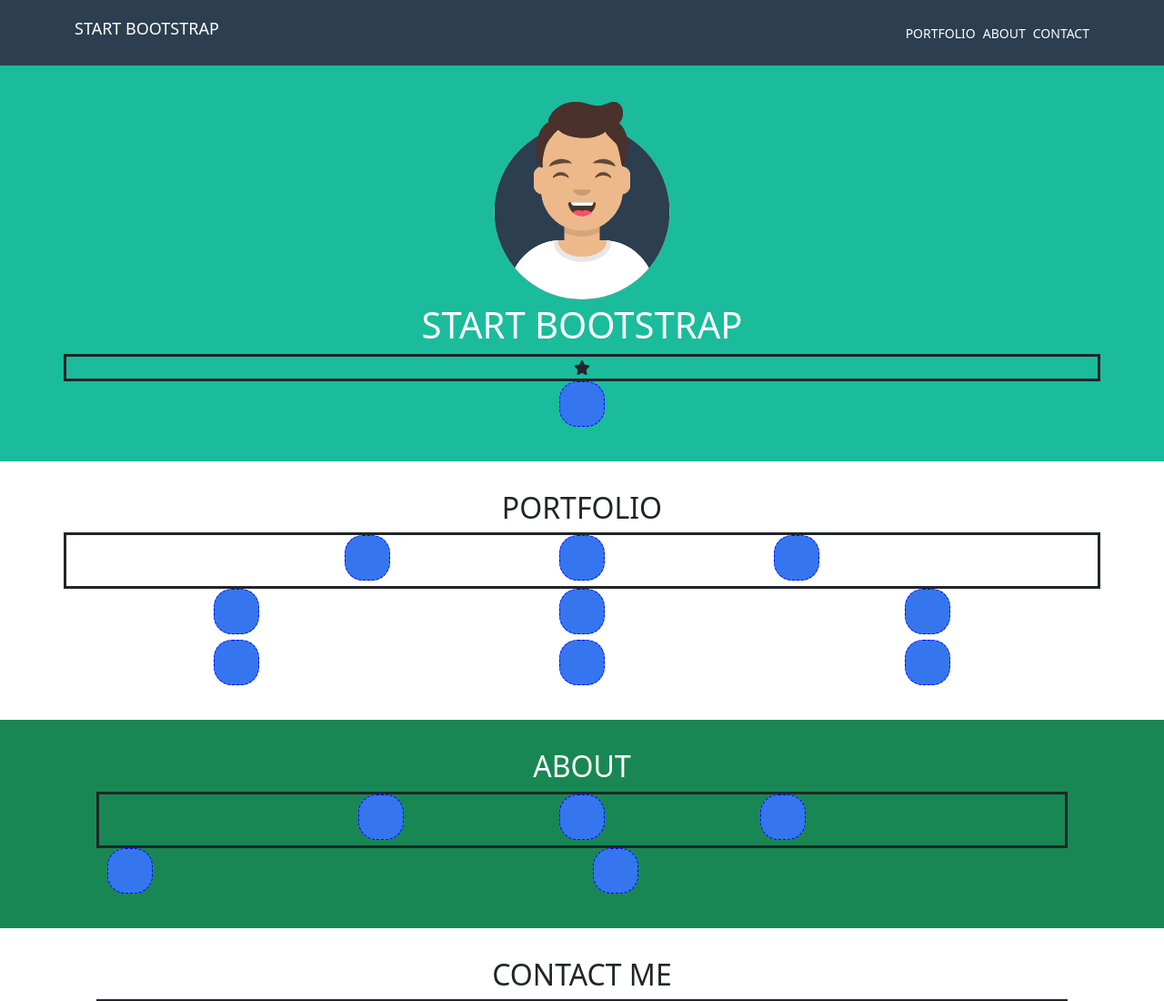
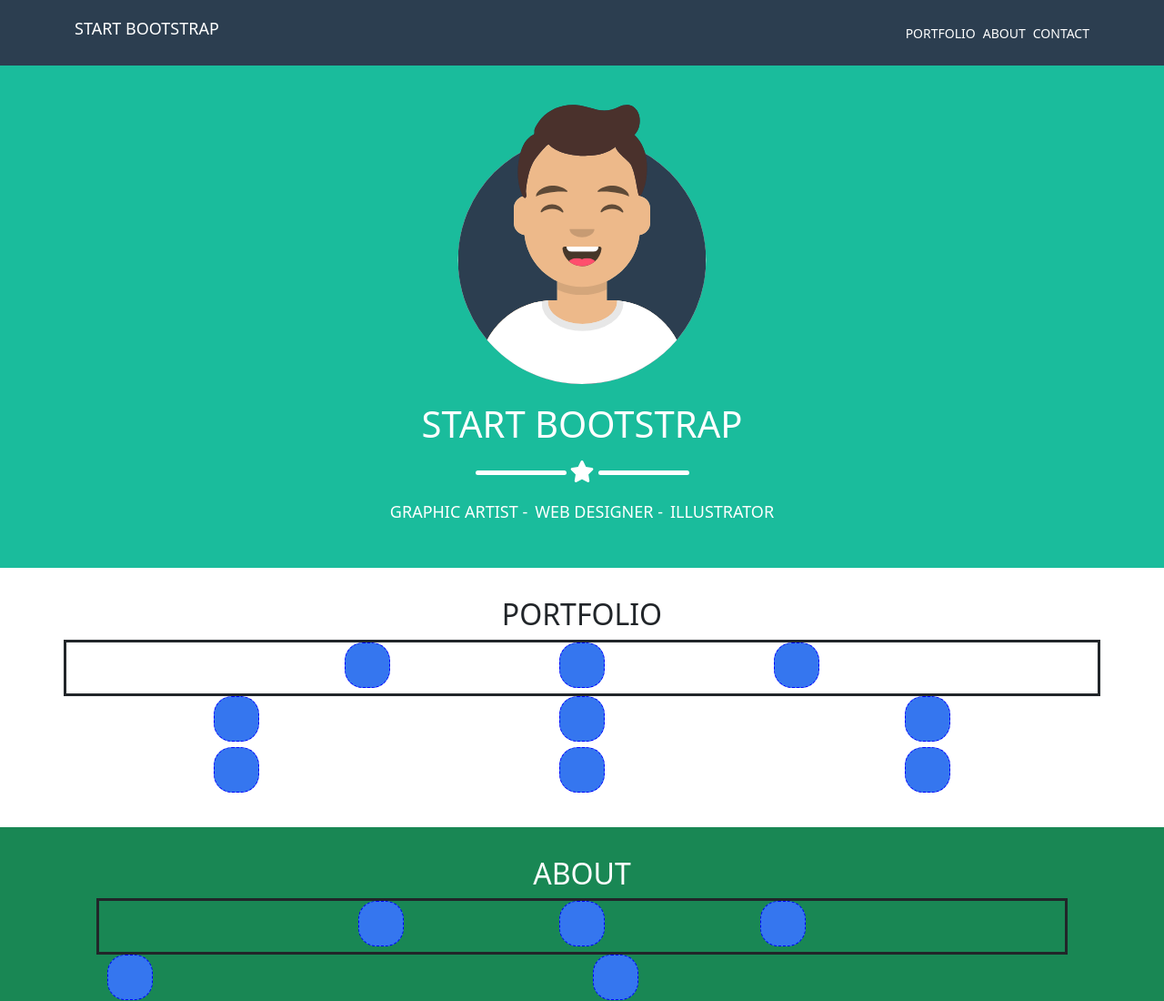
Before and after one commit to Ciaowilly3/html-css-bootstrap-freelancer, a plain HTML site: page index.html in a window 1280 px wide. Shown: the top 1100 px of the page at 91% size. Drawn offline with nearby package versions, Linux system fonts and the light colour scheme.

Commit message:
jumbotron

```diff
--- a/css/media-style.css
+++ b/css/media-style.css
@@ -1,11 +1,15 @@
 @media screen and (min-width:576px) {
     .avatar-container{
-        flex-basis: 25%;
+        flex-basis: 30%;
+        max-width: 300px;
+    }
+
+    .bar-container{
+        flex-basis: 15%;
+        max-width: 100px;
     }
 }
 
 @media screen and (min-width:992px) {
-    .avatar-container{
-        flex-basis: 19%;
-    }
+
 }
--- a/css/style.css
+++ b/css/style.css
@@ -14,6 +14,12 @@
     border-radius: 20px;
     background-color: rgb(53, 118, 239);;
 }
+
+
+.bg-my-primary{
+    background-color: var(--var-primary-color);
+}
+/* STILI DELL'HEADER */
 
 header{
     background-color: var(--var-secondary-color);
@@ -36,18 +42,49 @@ header nav ul li a{
     text-decoration: none;
 }
 
+
+/* STILI DEL MAIN */
+
+/* PRIMA SEZIONE */
 section{
     padding: 32px 0;
 }
 
-.bg-my-primary{
-    background-color: var(--var-primary-color);
+h1{
+    margin: 16px 0;
 }
 
 .avatar-container{
     flex-basis: 60%;
 }
 
+.bar-container{
+    flex-basis: 10%;
+}
+
+.white-bar{
+    width: 100%;
+    height: 5px;
+    background-color: white;
+    border-radius: 4px;
+    display:block;
+    margin: auto 0;
+}
+
+.star-container i{
+    color: white;
+    font-size: 24px;
+    margin: 0 4px;
+}
+
+main .ul-container ul li a{
+    font-size: 18px;
+    color: white;
+    text-decoration: none;
+}
+
+
+
 .copyright{
     background-color: midnightblue;
 }
--- a/index.html
+++ b/index.html
@@ -66,23 +66,23 @@
 
                     </div>
 
-                    <!-- row con striscie e stellina probabilmente da sistemare -->
+                    <!-- div con striscie e stellina probabilmente da sistemare -->
 
-                    <div class="row border border-3 border-dark justify-content-center">
+                    <div class="d-flex justify-content-center align-items-center mb-3">
 
-                        <div class="col-2 col-sm-3 text-center">
+                        <div class="bar-container lh-1">
                             <div class="white-bar">
 
                             </div>
                         </div>
 
-                        <div class="col-2 text-center">
+                        <div class="text-center">
                             <div class="star-container">
                                 <i class="fa-solid fa-star"></i>
                             </div>
                         </div>
 
-                        <div class="col-2 col-sm-3 text-center">
+                        <div class="bar-container">
                             <div class="white-bar">
 
                             </div>
@@ -90,10 +90,12 @@
 
                     </div>
 
-                    <div class="text-center">
-                        <div class="content">
-
-                        </div>
+                    <div class="ul-container">
+                        <ul class="d-flex list-group-horizontal justify-content-center px-0">
+                        <li class="list-inline-item"><a href="#">GRAPHIC ARTIST -</a></li>
+                        <li class="list-inline-item"><a href="#">WEB DESIGNER -</a></li>
+                        <li class="list-inline-item"><a href="#">ILLUSTRATOR</a></li>
+                    </ul>
                     </div>
 
                 </div>
```
